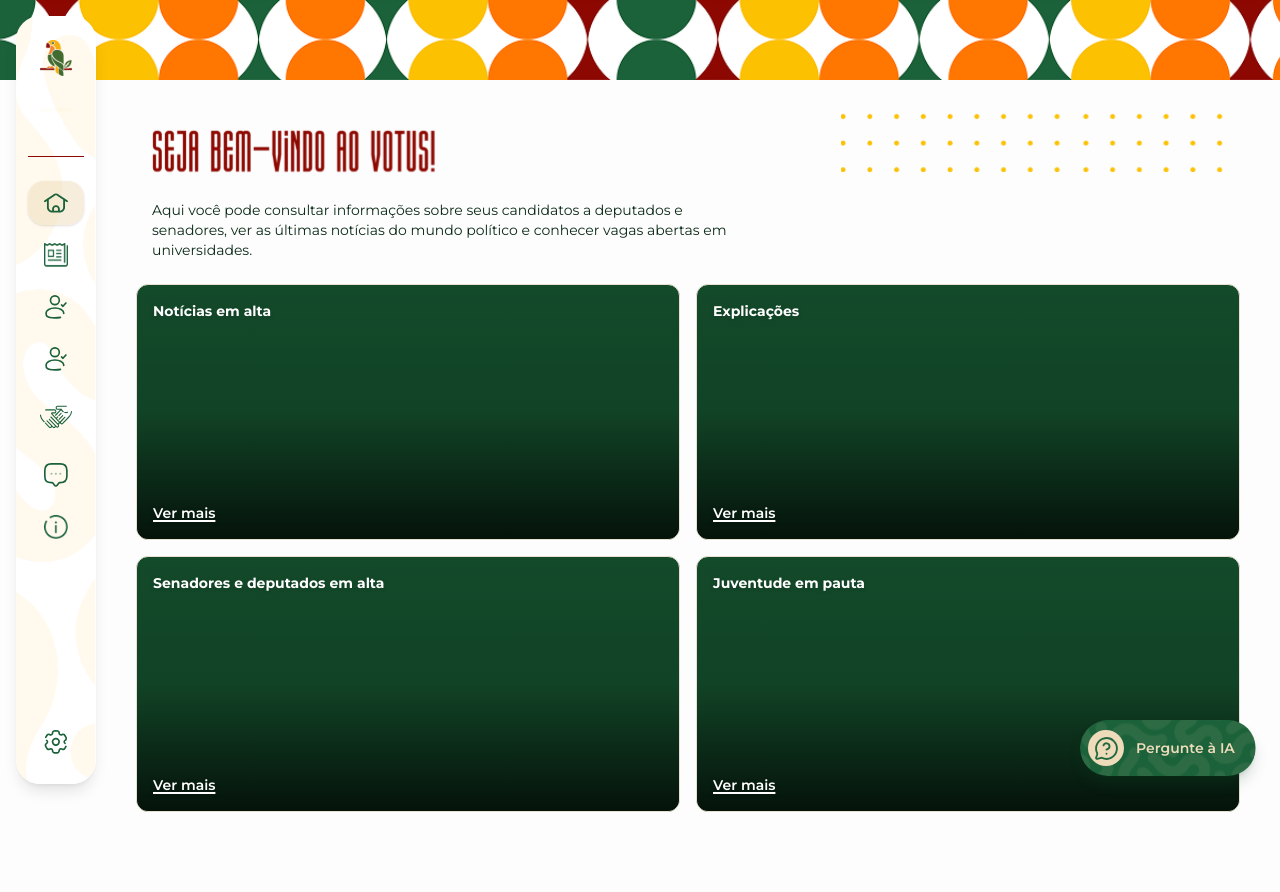
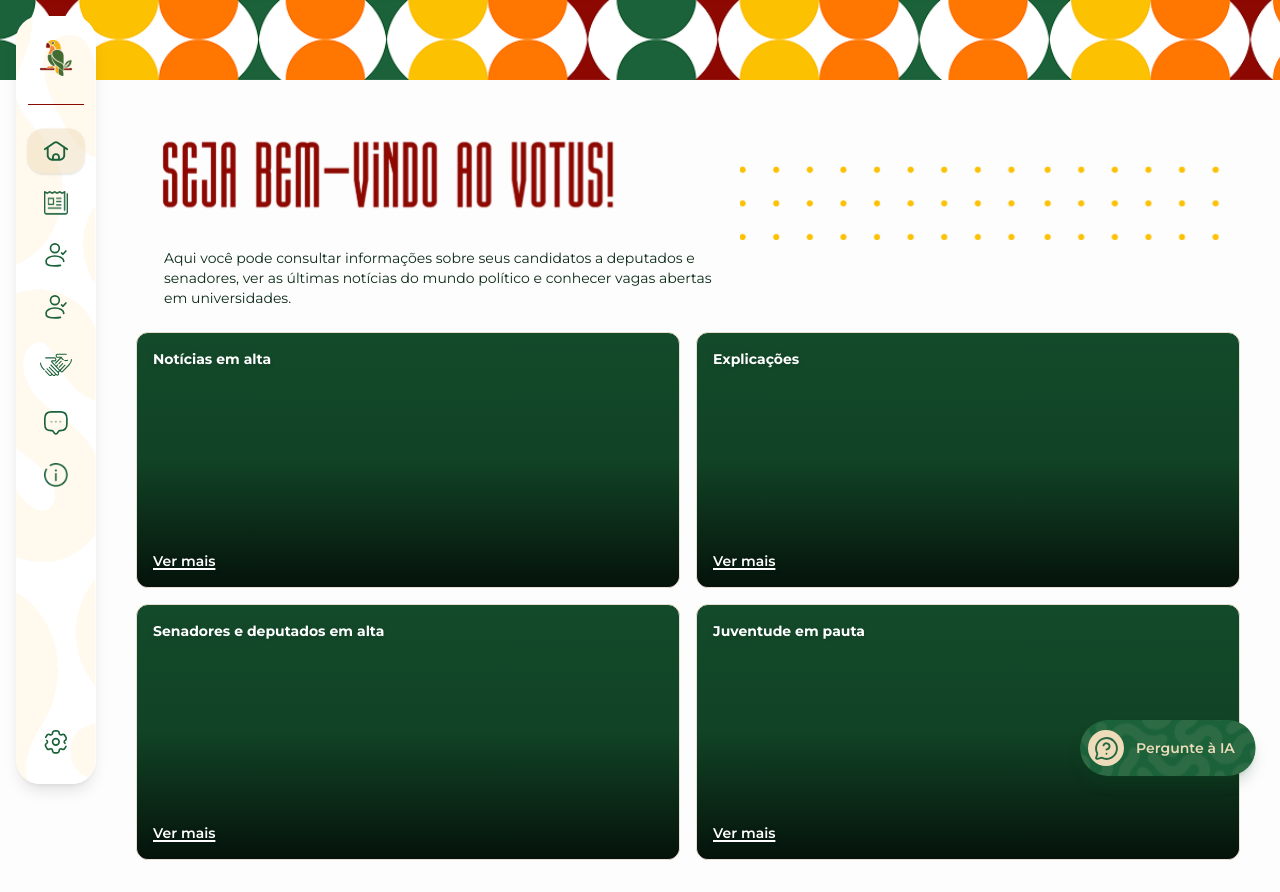
Before and after one commit to guisouzsa/votus_front, a Next.js app: page /Inicial in a window 1280 px wide. Before the commit the page ends 844 px from the top, so only its background shows below. Built offline with nearby package versions, Linux system fonts and the light colour scheme.

Commit message:
style(noticia): tela de notícias adicionada

```diff
--- /dev/null
+++ b/src/app/noticias/[id]/page.tsx
@@ -0,0 +1,33 @@
+import type { Metadata } from "next";
+import Sidebar from "@/components/Sidebar";
+import WovenRibbon from "@/components/WovenRibbon";
+import FloatingAIButton from "@/components/FloatingAIButton";
+import NewsArticlePage from "@/components/NewsArticlePage";
+import type { NewsArticle } from "@/lib/news";
+
+type NewsPageProps = {
+  params: Promise<{ id: string }>;
+};
+
+export async function generateMetadata(): Promise<Metadata> {
+  return {
+    title: "Notícia | Votus",
+    description: "Detalhes da notícia no Votus",
+  };
+}
+
+export default async function NewsPage({ params }: NewsPageProps) {
+  const { id } = await params;
+  const article: NewsArticle = { id };
+
+  return (
+    <div className="min-h-screen">
+      <WovenRibbon className="h-14 sm:h-20" />
+      <Sidebar />
+      <main className="overflow-x-hidden md:pl-24">
+        <NewsArticlePage article={article} />
+      </main>
+      <FloatingAIButton />
+    </div>
+  );
+}
--- /dev/null
+++ b/src/components/NewsArticlePage.tsx
@@ -0,0 +1,47 @@
+import type { NewsArticle } from "@/lib/news";
+
+export default function NewsArticlePage({ article }: { article?: NewsArticle }) {
+  const hasArticle = Boolean(article?.title || article?.description || article?.content);
+
+  return (
+    <article className="mx-auto max-w-4xl px-6 pb-16 pt-8 sm:px-10">
+      <div className="grid gap-6 border-b border-[#EDDBBA] pb-6 lg:grid-cols-[minmax(0,1fr)_12rem] lg:items-end">
+        <div>
+          {article?.category && (
+            <p className="mb-4 text-sm font-semibold text-[#8D0801]">{article.category}</p>
+          )}
+          <h1 className="max-w-3xl font-display text-3xl font-bold leading-tight text-[#8D0801] sm:text-5xl">
+            {article?.title || (hasArticle ? "" : "Nenhuma notícia disponível no momento")}
+          </h1>
+          <p className="mt-4 max-w-2xl text-base leading-relaxed text-[#103D23] sm:text-lg">
+            {article?.description || (hasArticle ? "" : "As notícias aparecerão aqui assim que forem informadas pela API.")}
+          </p>
+        </div>
+
+        <div className="flex items-center justify-between gap-3 px-1 py-2 text-xs text-[#103D23] lg:mb-1 lg:block">
+          <div className="flex min-w-0 items-center gap-2">
+            {article?.source?.logoUrl ? (
+              <img src={article.source.logoUrl} alt="" className="h-8 w-8 shrink-0 object-contain" />
+            ) : (
+              <span className="text-[#8D0801]">Nenhuma emissora informada</span>
+            )}
+            {article?.source?.name && <span className="truncate font-medium">{article.source.name}</span>}
+          </div>
+          {article?.publishedAt && (
+            <time className="shrink-0 lg:mt-2 lg:block" dateTime={article.publishedAt}>{article.publishedAt}</time>
+          )}
+        </div>
+      </div>
+
+      {article?.imageUrl ? (
+        <img src={article.imageUrl} alt="" className="mt-8 aspect-video w-full rounded-xl object-cover" />
+      ) : (
+        <div className="mt-8 aspect-video w-full rounded-xl bg-[#F2E4CA]/60" aria-hidden="true" />
+      )}
+
+      <div className="mx-auto mt-8 min-h-96 max-w-2xl whitespace-pre-wrap text-base leading-relaxed text-[#22201B] sm:text-lg">
+        {article?.content || "Nenhuma informação para exibir no momento."}
+      </div>
+    </article>
+  );
+}
--- a/src/components/NewsCard.tsx
+++ b/src/components/NewsCard.tsx
@@ -1,3 +1,5 @@
+import Link from "next/link";
+
 export type NewsItem = {
   eyebrow: string;
   title: string;
@@ -9,8 +11,10 @@
   title,
   gradient,
 }: NewsItem) {
+  const id = encodeURIComponent(title.toLowerCase().replace(/\s+/g, "-"));
+
   return (
-    <a href="#" className="group block h-full">
+    <Link href={`/noticias/${id}`} className="group block h-full">
       <div
         className={`relative flex h-44 w-full flex-col justify-between overflow-hidden rounded-lg ${gradient} p-4 transition-transform duration-300 group-hover:scale-[1.02] sm:h-48`}
       >
@@ -22,6 +26,6 @@
           {title}
         </p>
       </div>
-    </a>
+    </Link>
   );
 }
--- a/src/components/Sidebar.tsx
+++ b/src/components/Sidebar.tsx
@@ -1,6 +1,7 @@
 "use client";
 
 import { useState } from "react";
+import Link from "next/link";
 import { useRouter, usePathname } from "next/navigation";
 
 const NAV_ITEMS = [
@@ -20,12 +21,13 @@
   const [selectedId, setSelectedId] = useState("inicio");
   const router = useRouter();
   const pathname = usePathname();
+  const activeRouteId = NAV_ITEMS.find(
+    ({ path }) => path && (pathname === path || (path === "/Inicial" && pathname === "/"))
+  )?.id;
 
   const handleItemClick = (id: string, path?: string) => {
-    // Mantém a animação/seleção visual em todos os botões
     setSelectedId(id);
 
-    // Só redireciona se a rota existir (Início e Notícias), sem abrir o menu
     if (path) {
       router.push(path);
     }
@@ -46,16 +48,22 @@
       }}
     >
       <div className="flex flex-col gap-6 px-3 pt-5">
-        {/* Topo do Sidebar */}
-        <div className={`flex items-center ${open ? "gap-3" : "justify-center flex-col gap-2"}`}>
-          {/* Iconeprincipal.svg SEMPRE visível no topo */}
+        <div className={`flex items-center ${open ? "gap-3" : "justify-center"}`}>
+          {!open ? (
+            <button
+              type="button"
+              onClick={() => setOpen(true)}
+              aria-label="Abrir menu"
+              aria-expanded={false}
+              className="flex h-11 w-11 shrink-0 cursor-pointer items-center justify-center rounded-2xl transition-transform duration-200 hover:scale-105"
+            >
+              <img src="/Iconeprincipal.svg" alt="" className="h-9 w-9 object-contain" />
+            </button>
+          ) : (
             <div className="flex h-11 w-11 shrink-0 items-center justify-center">
-            <img
-              src="/Iconeprincipal.svg"
-              alt=""
-              className="h-9 w-9 object-contain"
-            />
+              <img src="/Iconeprincipal.svg" alt="" className="h-9 w-9 object-contain" />
             </div>
+          )}
 
           {open && (
             <img
@@ -65,22 +73,7 @@
             />
           )}
 
-          {/* Botão de PontosAmarelo.svg que É O ÚNICO QUE ABRE O MENU quando fechado */}
-          {!open ? (
-            <button
-              type="button"
-              onClick={() => setOpen(true)}
-              aria-label="Abrir menu"
-              title="Abrir menu"
-              className="flex h-11 w-11 shrink-0 cursor-pointer items-center justify-center rounded-2xl hover:bg-white/10"
-            >
-              <img
-                src="/PontosAmarelo.svg"
-                alt="Abrir menu"
-                className="h-8 w-8 object-contain"
-              />
-            </button>
-          ) : (
+          {open && (
             <button
               type="button"
               onClick={() => setOpen(false)}
@@ -97,22 +90,41 @@
         {/* Lista de Navegação com animação em todos os botões */}
         <nav className="flex flex-col gap-2">
           {NAV_ITEMS.map(({ id, label, icon, iconClass, path }) => {
-            const isActive =
-              selectedId === id ||
-              (path && pathname === path) ||
-              (path === "/Inicial" && pathname === "/");
+            const isActive = activeRouteId
+              ? activeRouteId === id
+              : selectedId === id;
 
-            return (
+            return path ? (
+                <Link
+                  key={id}
+                  href={path}
+                  aria-current={isActive ? "page" : undefined}
+                  title={label}
+                  onClick={() => setSelectedId(id)}
+                  className={`flex cursor-pointer items-center gap-3 rounded-2xl px-3 py-2.5 text-left text-sm font-medium transition-all duration-200 ${
+                    isActive
+                      ? `${ACTIVE_CLASS} scale-[1.02]`
+                      : "text-[#103D23] hover:scale-[1.02] hover:bg-white/10"
+                  } ${open ? "" : "justify-center px-0"}`}
+                >
+                  <img
+                    src={icon}
+                    alt=""
+                    className={`${iconClass || "h-6 w-6"} shrink-0`}
+                  />
+                  {open && <span className="truncate">{label}</span>}
+                </Link>
+              ) : (
                 <button
                   key={id}
                   type="button"
-                onClick={() => handleItemClick(id, path)}
+                  onClick={() => handleItemClick(id)}
                   aria-current={isActive ? "page" : undefined}
                   title={label}
                   className={`flex cursor-pointer items-center gap-3 rounded-2xl px-3 py-2.5 text-left text-sm font-medium transition-all duration-200 ${
                   isActive
-                    ? ACTIVE_CLASS
-                    : "text-[#103D23] hover:bg-white/10"
+                    ? `${ACTIVE_CLASS} scale-[1.02]`
+                    : "text-[#103D23] hover:scale-[1.02] hover:bg-white/10"
                   } ${open ? "" : "justify-center px-0"}`}
                 >
                   <img
@@ -132,13 +144,13 @@
         <button
           type="button"
           onClick={() => handleItemClick("configuracoes")}
-          aria-current={selectedId === "configuracoes" ? "page" : undefined}
+          aria-current={!activeRouteId && selectedId === "configuracoes" ? "page" : undefined}
           aria-label="Configurações"
           title="Configurações"
           className={`flex w-full cursor-pointer items-center gap-3 rounded-2xl px-3 py-2.5 text-sm font-medium transition-all duration-200 ${
-            selectedId === "configuracoes"
-              ? ACTIVE_CLASS
-              : "text-[#103D23] hover:bg-white/10"
+            !activeRouteId && selectedId === "configuracoes"
+              ? `${ACTIVE_CLASS} scale-[1.02]`
+              : "text-[#103D23] hover:scale-[1.02] hover:bg-white/10"
           } ${open ? "" : "justify-center px-0"}`}
         >
           <img src="/IconeConfig.svg" alt="" className="h-6 w-6 shrink-0" />
--- a/src/components/WelcomeHeader.tsx
+++ b/src/components/WelcomeHeader.tsx
@@ -6,11 +6,11 @@
         <img
           src="/BemVindo.svg"
           alt="Seja bem-vindo ao Votus!"
-          className="block h-28 w-auto object-contain object-left sm:h-20"
+          className="block h-24 w-auto object-contain object-left sm:h-32"
         />
 
         {/* Adicionado 'ml-6' para afastar o texto para a direita (ou mude para ml-10 / ml-12 se quiser afastar ainda mais) */}
-        <p className="mt-2 ml-4 max-w-xl text-sm text-[#0B2A16]">
+        <p className="mt-2 ml-7 max-w-xl text-sm text-[#0B2A16]">
           Aqui você pode consultar informações sobre seus candidatos a deputados e
           senadores, ver as últimas notícias do mundo político e conhecer vagas
           abertas em universidades.
@@ -24,7 +24,7 @@
         aria-hidden="true"
         width={381}
         height={60}
-        className="relative -top-0 block h-15 w-[min(400px,40vw)] shrink-1 object-contain"
+        className="relative -top-2 block h-auto w-[min(500px,45vw)] shrink-0 self-center object-contain"
       />
     </header>
   );
--- /dev/null
+++ b/src/lib/news.ts
@@ -0,0 +1,15 @@
+export type NewsSource = {
+  name: string;
+  logoUrl?: string;
+};
+
+export type NewsArticle = {
+  id: string;
+  category?: string;
+  title?: string;
+  description?: string;
+  imageUrl?: string;
+  source?: NewsSource;
+  publishedAt?: string;
+  content?: string;
+};
```
Lines whose indentation alone changed are shown as unchanged.
